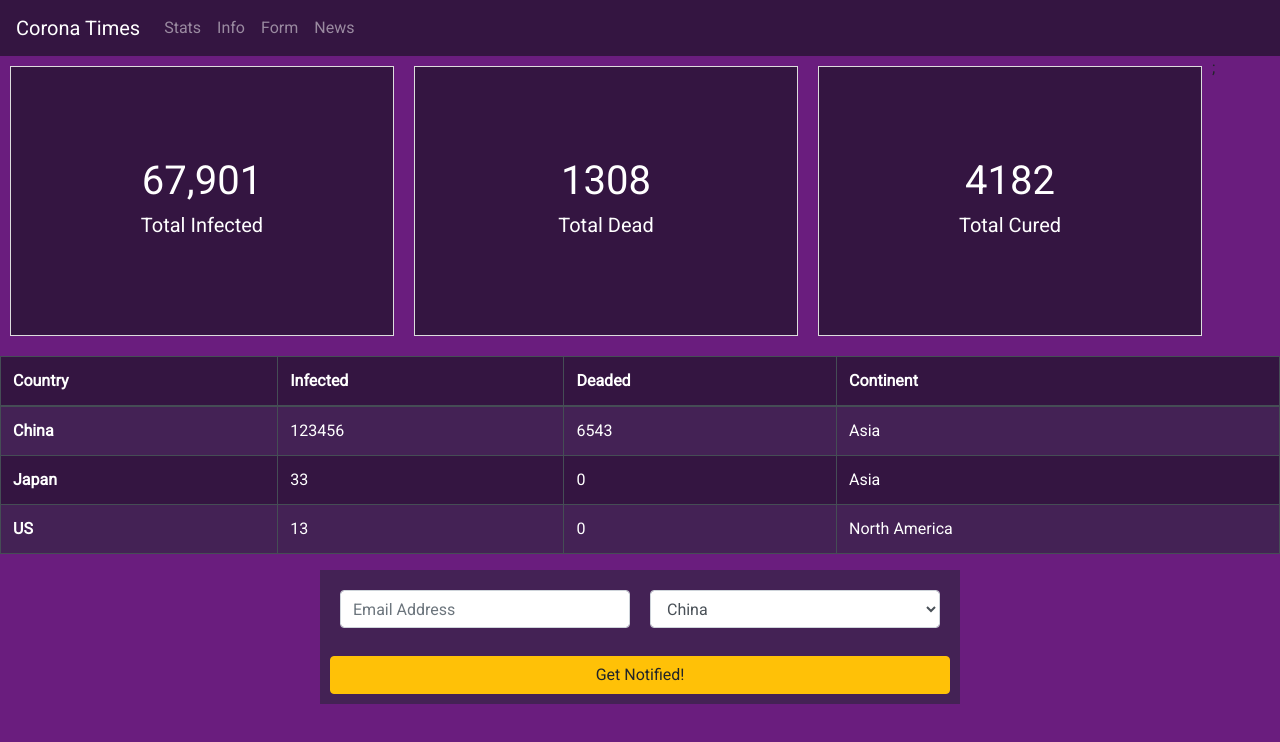
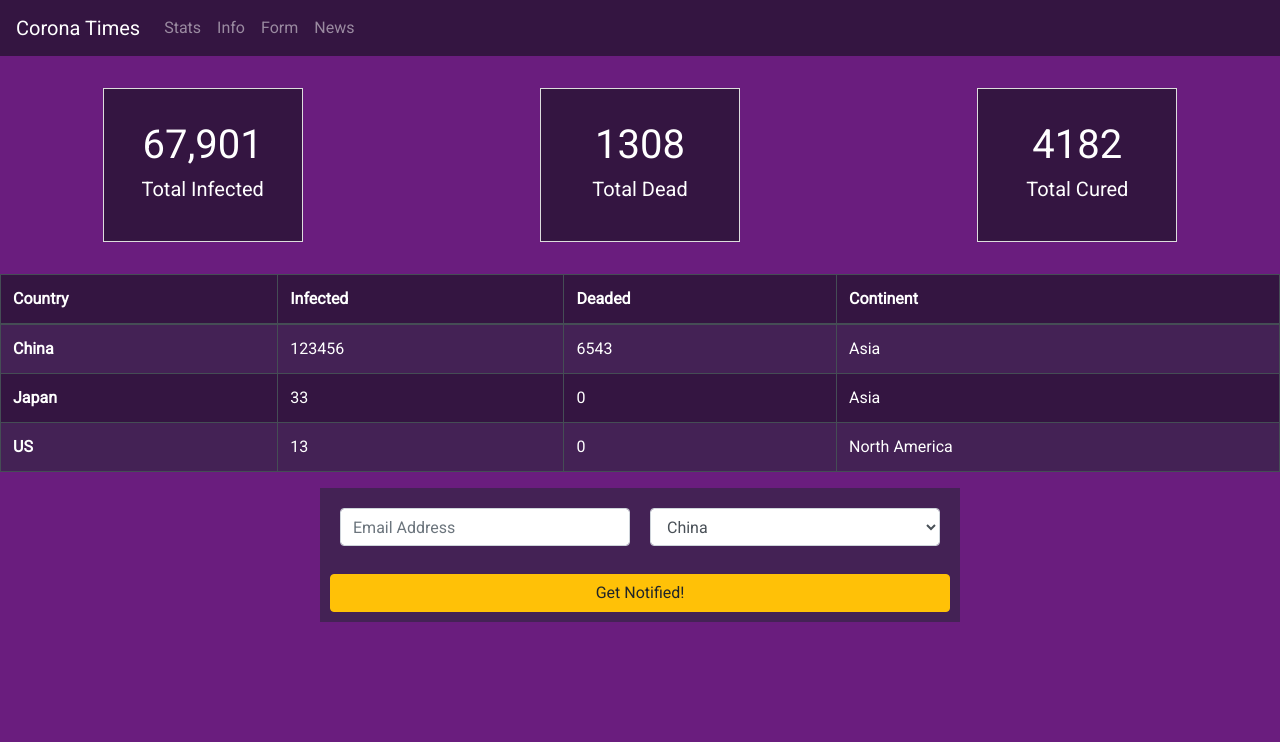
Before and after one commit to julian-hecker/corona-times, a React (Create React App) app: page / in a window 1280 px wide. Shown: the top 742 px of the page. Built offline with nearby package versions, Linux system fonts and the light colour scheme; no server answers; what google-maps-react would draw is missing.

Commit message:
stats css

```diff
--- a/src/components/Stats.js
+++ b/src/components/Stats.js
@@ -1,5 +1,7 @@
 import React from "react";
 import "./Stats.scss";
+import { Container, Row, Col } from 'reactstrap';
+
 const Stats = props => {
   return (
     <div className="Stats-wrapper">
@@ -15,7 +17,6 @@ const Stats = props => {
         <h1>4182</h1>
         <h5>Total Cured</h5>
       </div>
-      ;
     </div>
   );
 };
--- a/src/components/Stats.scss
+++ b/src/components/Stats.scss
@@ -1,21 +1,23 @@
 .Stats-wrapper {
-  position: relative;
-  height: 300px;
-  width: 100%;
-  margin-top: auto;
+    display: grid;
+    gap: 2rem;
+    grid-template-columns: 1fr 1fr 1fr;
+    position: relative;
+    width: 100%;
+    margin: 2rem auto;
+    overflow-x: auto;
 }
 
 .box {
-  float: left;
-  margin: 10px;
-  padding: 90px;
-  min-width: 30%;
-  border: 1px solid #dddddd;
-  background-color: #341541;
+    // margin: 10px;
+    // padding: 90px;
+    // min-width: 30%;
+    margin: auto;
+    padding: 2rem;
+    width: 100%;
+    max-width: 200px;
+    border: 1px solid #dddddd;
+    background-color: #341541;
+    color: white;
+    text-align: center;
 }
-
-.box h5,
-h1 {
-  text-align: center;
-  color: white;
-}
```
